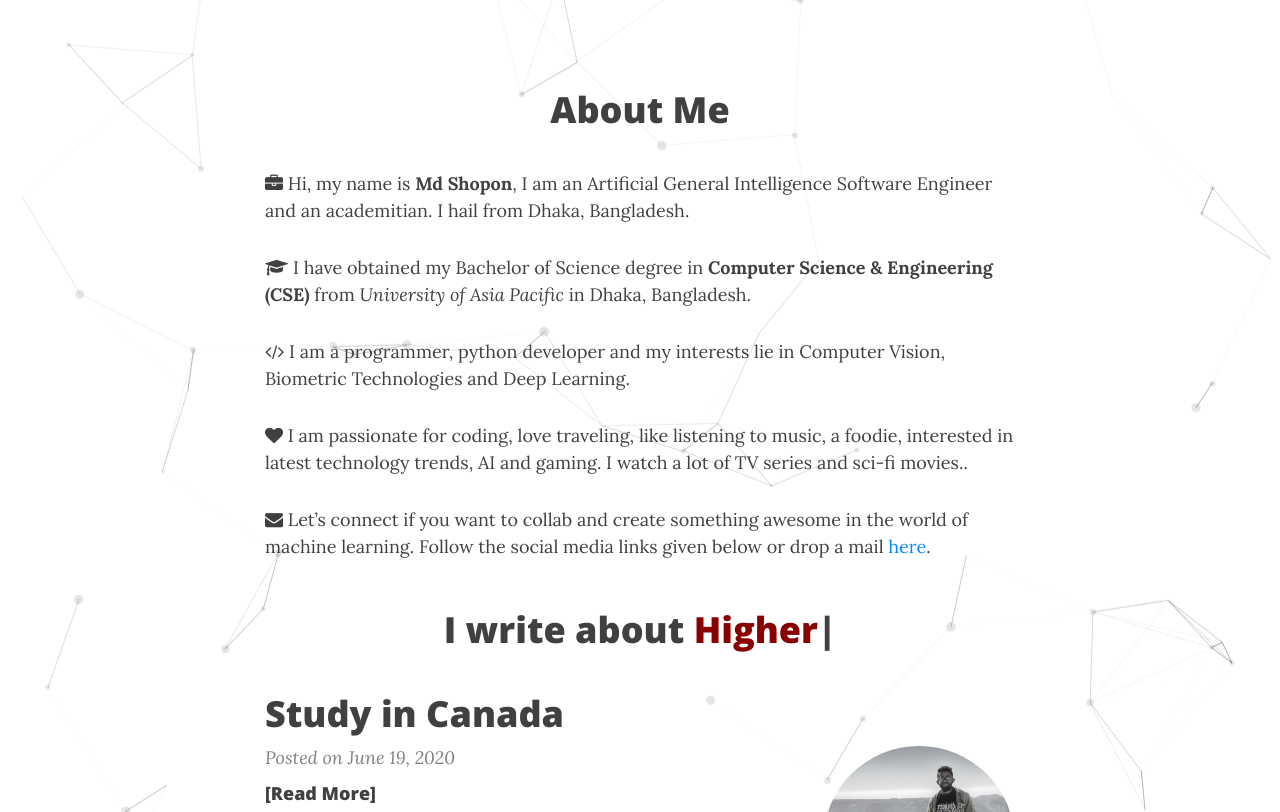
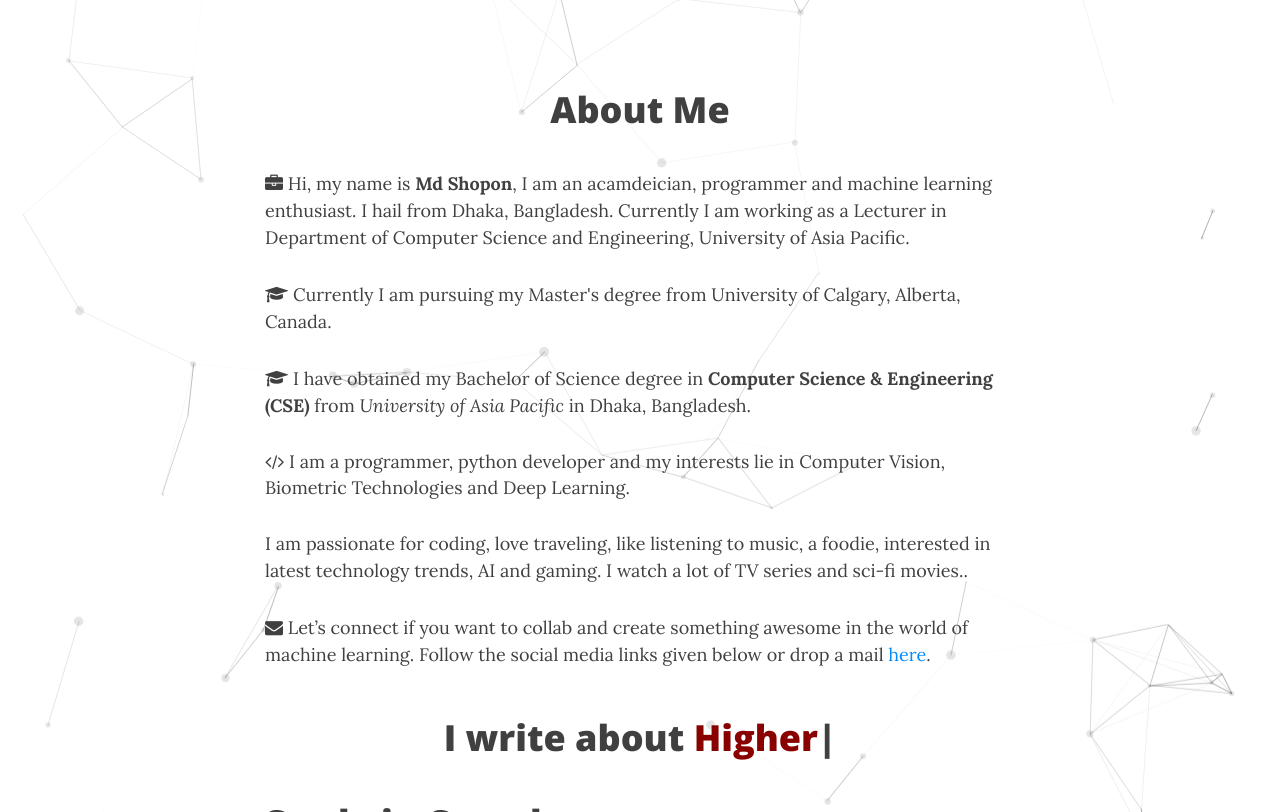
Before and after one commit to mdshopon/mdshopon.github.io, a Jekyll site: the page built from index.html, in a window 1280 px wide and 900 px high, scrolled down 459 px, cut to the strip 88-900 px from the top of the window. Built offline with Jekyll 4.4.1, drawn with Linux system fonts in a browser that asks for light colours; nearby versions of some CDN libraries; the list of posts is cut into pages by our own code.

Commit message:
Update index.html

```diff
--- a/index.html
+++ b/index.html
@@ -45,27 +45,32 @@
 
 <p class="about-text">
 <span class="fa fa-briefcase about-icon"></span>
-  Hi, my name is <strong>Md Shopon</strong>, I am an Artificial General Intelligence Software Engineer and an academitian. I hail from Dhaka, Bangladesh.
+  Hi, my name is <strong>Md Shopon</strong>, I am an acamdeician, programmer and machine learning enthusiast. I hail from Dhaka, Bangladesh. Currently I am working as a Lecturer in Department of Computer Science and Engineering, University of Asia Pacific.
 </p>
+
+<p class="about-text">
+<span class="fa fa-graduation-cap about-icon"></span>
+Currently I am pursuing my Master's degree from University of Calgary, Alberta, Canada.
+</p>
+
 
 <p class="about-text">
 <span class="fa fa-graduation-cap about-icon"></span>
 I have obtained my Bachelor of Science degree in <strong>Computer Science & Engineering (CSE) </strong>from <i>University of Asia Pacific</i> in Dhaka, Bangladesh.
 </p>
 
-<p class="about-text">
 <span class="fa fa-code about-icon"></span>
 I am a programmer, python developer and my interests lie in Computer Vision, Biometric Technologies and Deep Learning.
 </p>
 
-<p class="about-text">
-<span class="fa fa-heart about-icon"></span>
+<p class="abshopon.uap<span class="fa fa-heart about-icon"></span>
 I am passionate for coding, love traveling, like listening to music, a foodie, interested in latest technology trends, AI and gaming. I watch a lot of TV series and sci-fi movies..
 </p>
 
+
 <p class="about-text">
 <span class="fa fa-envelope about-icon"></span>
-Let’s connect if you want to collab and create something awesome in the world of machine learning. Follow the social media links given below or drop a mail <a target="_blank" href="mailto:thegeek.004@gmail.com">here</a>.
+Let’s connect if you want to collab and create something awesome in the world of machine learning. Follow the social media links given below or drop a mail <a target="_blank" href="mailto:shopon.uap@gmail.com">here</a>.
 </p>
 
 <div class="mobile-js-hide">
```
